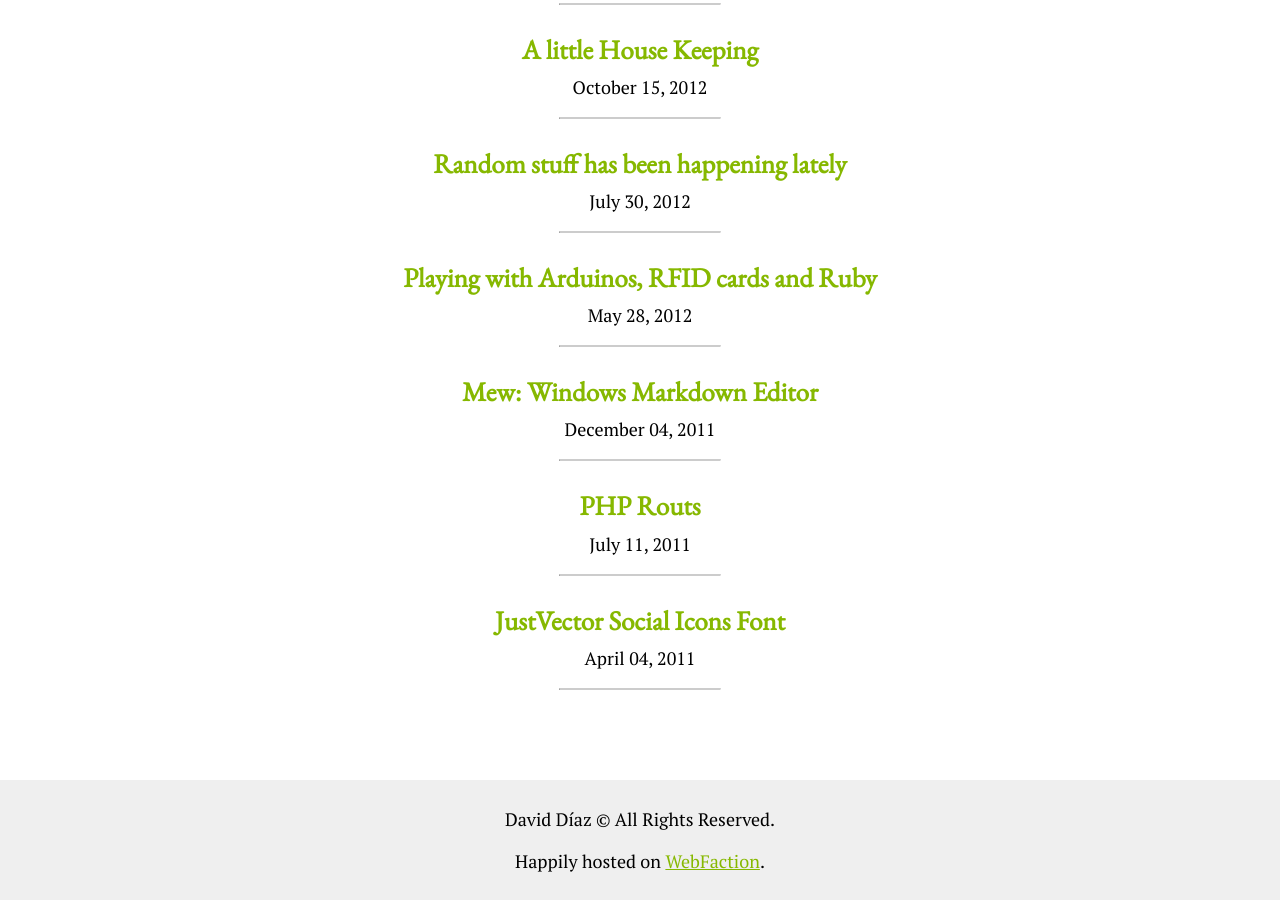
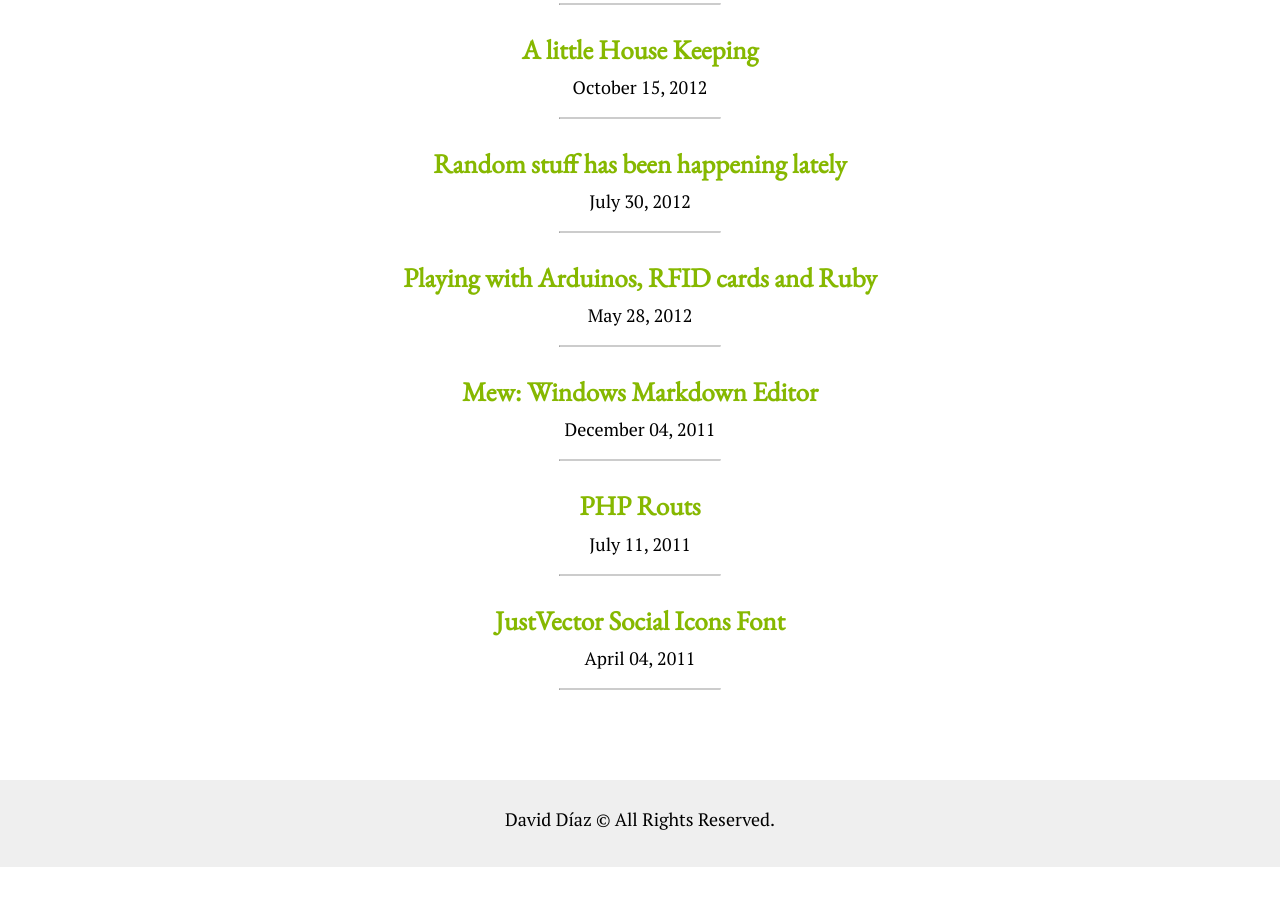
Before and after one commit to Seich/martianwabbit, a Jekyll site: the page built from src/archive.html, in a window 1280 px wide and 900 px high, scrolled down 3662 px. Built offline with Jekyll 4.4.1, drawn with Linux system fonts in a browser that asks for light colours; after the commit the page ends 4529 px from its top, so only the background shows below that.

Commit message:
This is not longer true.

```diff
--- a/src/_layouts/layout.html
+++ b/src/_layouts/layout.html
@@ -9,5 +9,4 @@ layout: meta
 
 <footer>
 	<p>David Díaz © All Rights Reserved.</p>
-	<p>Happily hosted on <a href="http://www.webfaction.com?affiliate=seich">WebFaction</a>.</p>
 </footer>
```
